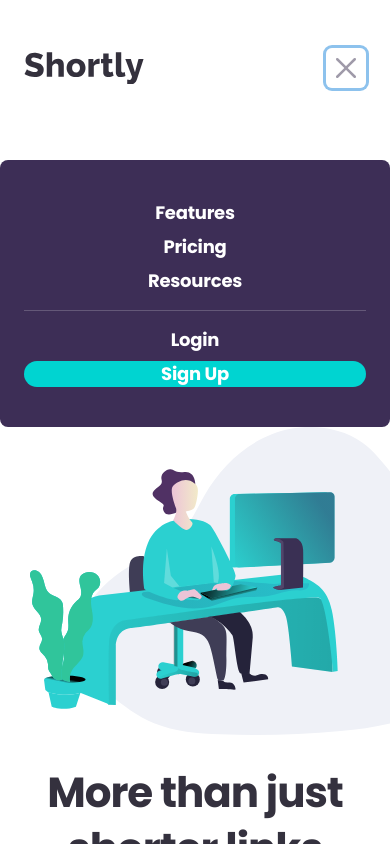
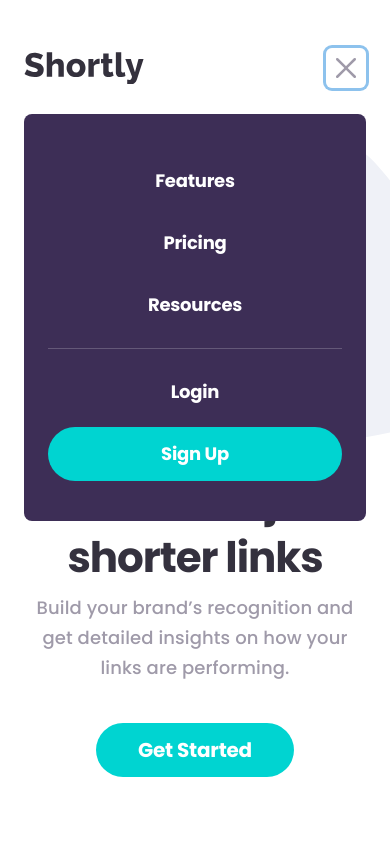
Before and after one commit to 0xShynn/frontendmentor-shortly-api-landing-page, a Next.js app: page / in a window 390 px wide. Both pictures are taken after a click on the button "Open Menu". Shown: the top 844 px of the page. Built offline with nearby package versions, Linux system fonts and the light colour scheme.

Commit message:
fixed: nav menu, mobile version

```diff
--- a/src/components/Header.js
+++ b/src/components/Header.js
@@ -74,6 +74,11 @@
         <Flex
           justify={{ base: null, md: 'flex-end' }}
           display={{ base: 'flex', lg: 'none' }}
+          pos="absolute"
+          zIndex="dropdown"
+          w="full"
+          pt="90px"
+          top="0"
         >
           <Box
             bg="primary.darkpurple"
@@ -82,6 +87,7 @@
             mt="6"
             py="10"
             w={{ base: 'full', md: '375px' }}
+            mx="6"
           >
             <VStack>
               {navLinks.map((link, index) => (
@@ -91,6 +97,7 @@
                   color="white"
                   fontSize="18px"
                   onClick={onToggle}
+                  size="md"
                 >
                   {link.title}
                 </Link>
@@ -98,7 +105,13 @@
             </VStack>
             <Divider borderColor="white" opacity="0.2" my="4" />
             <VStack>
-              <Link href="#" color="white" fontSize="18px" onClick={onToggle}>
+              <Link
+                href="#"
+                color="white"
+                fontSize="18px"
+                onClick={onToggle}
+                size="md"
+              >
                 Login
               </Link>
               <Link
@@ -108,6 +121,7 @@
                 textAlign="center"
                 fontSize="18px"
                 onClick={onToggle}
+                size="md"
               >
                 Sign Up
               </Link>
```
